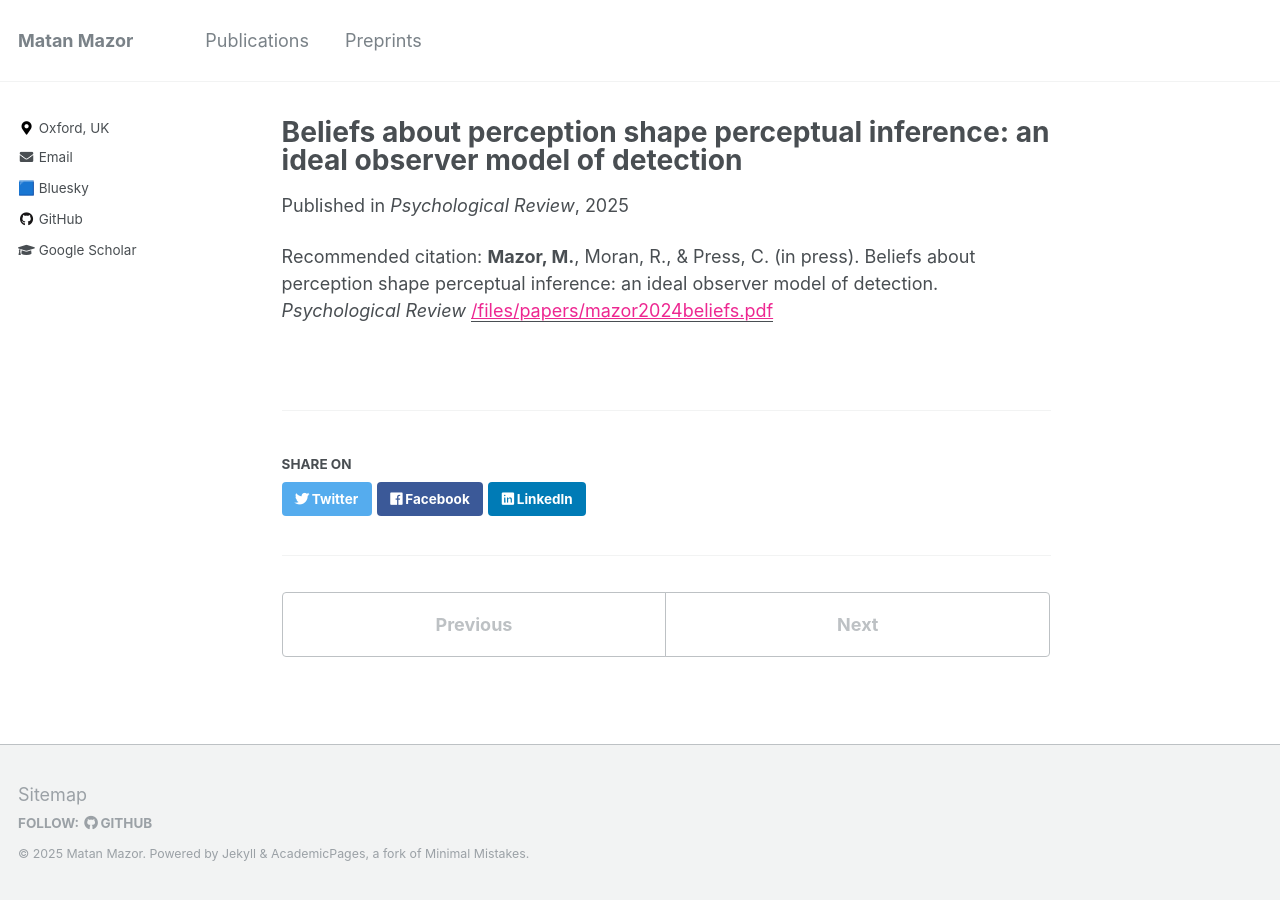
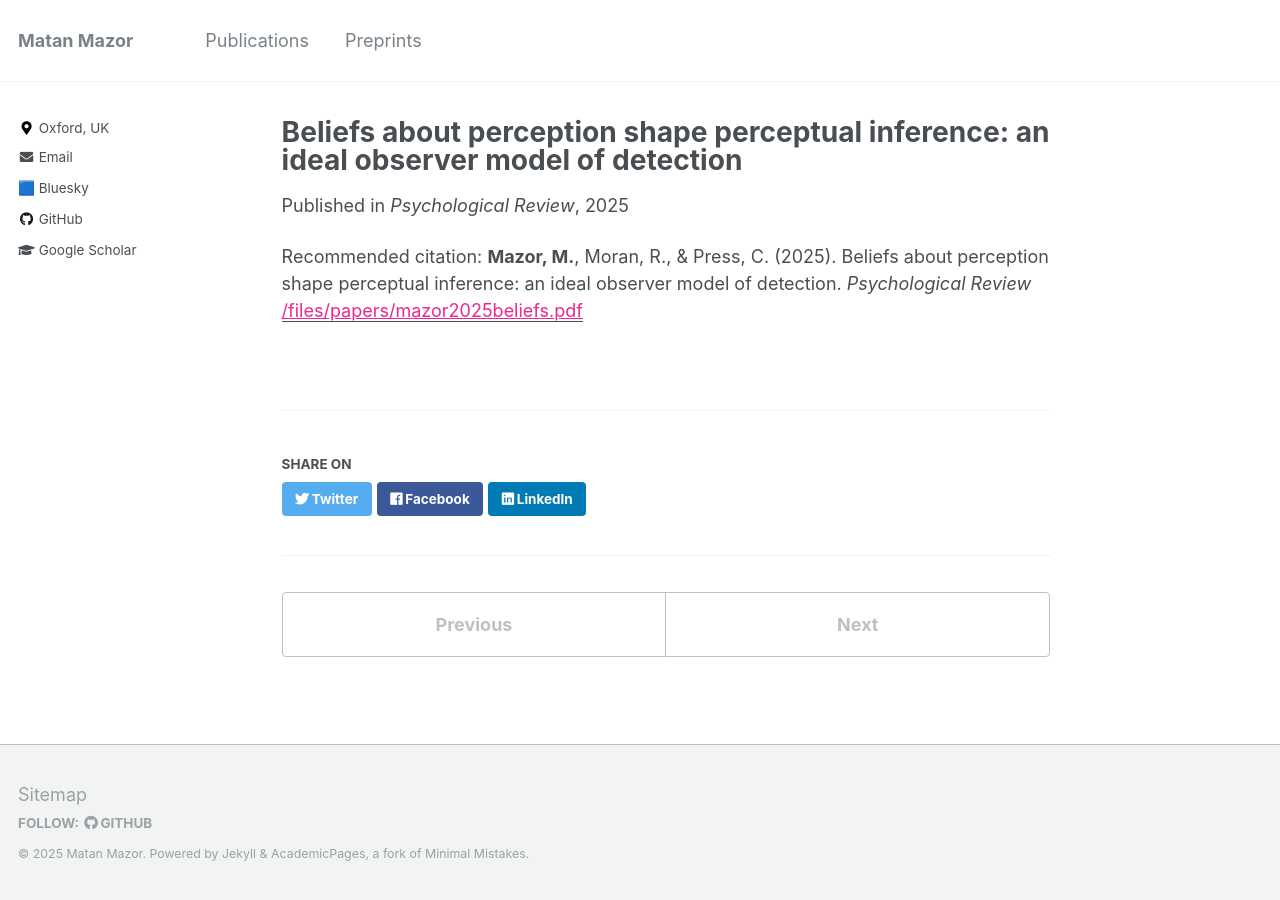
Before and after one commit to matanmazor/matanmazor.github.io, a Jekyll site: the page built from _publications/2025-01-27-beliefs-about-perception.md, in a window 1280 px wide. Built offline with Jekyll 4.4.1, drawn with Linux system fonts in a browser that asks for light colours.

Commit message:
beliefs pdf

```diff
--- a/_publications/2025-01-27-beliefs-about-perception.md
+++ b/_publications/2025-01-27-beliefs-about-perception.md
@@ -6,8 +6,8 @@ date: 2025-01-27
 venue: 'Psychological Review'
 psyarxiv: 'https://osf.io/preprints/psyarxiv/gx58j'
 github: 'https://github.com/matanmazor/counterfactualvisibility'
-paperurl: '/files/papers/mazor2024beliefs.pdf'
-citation: '<b>Mazor, M.</b>, Moran, R., & Press, C. (in press). Beliefs about perception shape perceptual inference: an ideal observer model of detection. <i>Psychological Review</i>'
+paperurl: '/files/papers/mazor2025beliefs.pdf'
+citation: '<b>Mazor, M.</b>, Moran, R., & Press, C. (2025). Beliefs about perception shape perceptual inference: an ideal observer model of detection. <i>Psychological Review</i>'
 summary_paragraph: >
  Together with [Rani](https://www.qmul.ac.uk/sbbs/staff/rani-moran.html) and [Clare](https://profiles.ucl.ac.uk/6628-clare-press), we propose a new way to model perceptual detection decisions (decisions about whether something is present or absent). Our model has only one sensor that is sensitive to the presence of a target image, and participants are assumed to observe this sensor and make decisions based on its output. This model exemplifies two principles. First, deciding that something is not there based on the sensor not activating is what philosophers call "an argument from ignorance". And second, this makes decisions about absence strongly dependent on beliefs about the probability that the sensor would activate when the target image is present. The model fits well data from three detection experiments, and reveals that people vary in how much they take into account the properties of the sensor when making decisions about absence.
 ---
```
Also changed, not shown: 1 other file.
